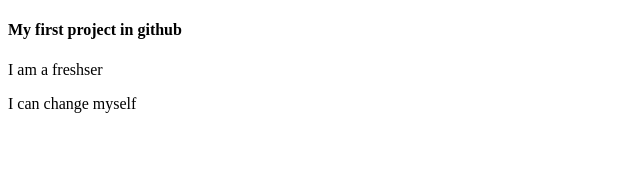
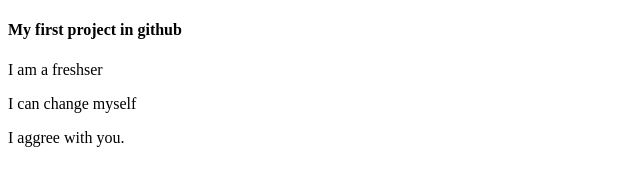
Before and after one commit to Mojmul-Haque/my-first-project, a plain HTML site: page index.html in a window 1280 px wide. Shown: the whole page, without its empty margins (0-640 px from the left). Drawn offline with Linux system fonts and the light colour scheme.

Commit message:
again added

```diff
--- a/index.html
+++ b/index.html
@@ -15,6 +15,7 @@
                     <h4>My first project in github</h4>
                     <p> I am a freshser</p>
                     <p>I can change myself</p>
+                    <p>I aggree with you.</p>
                 </div>
             </div>
         </div>
```
